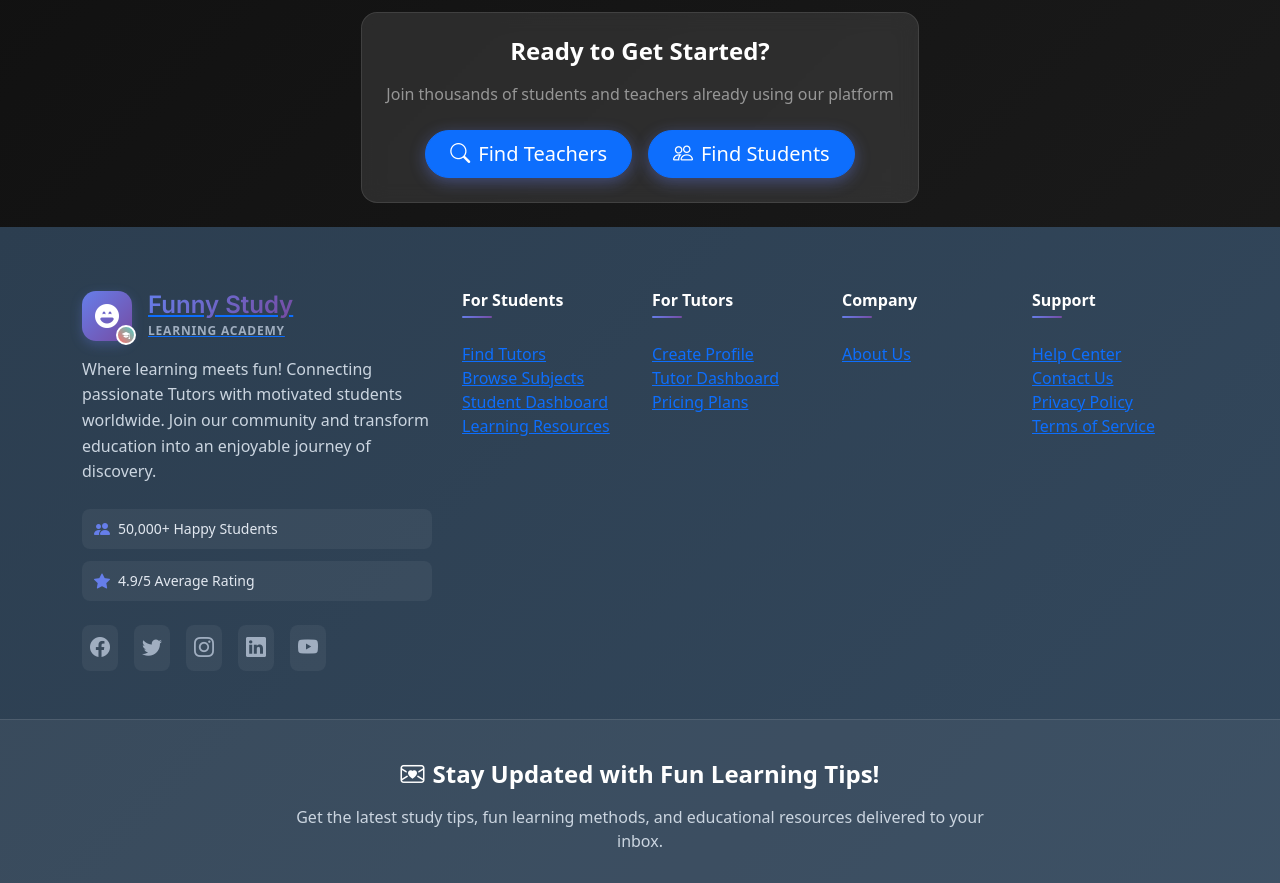
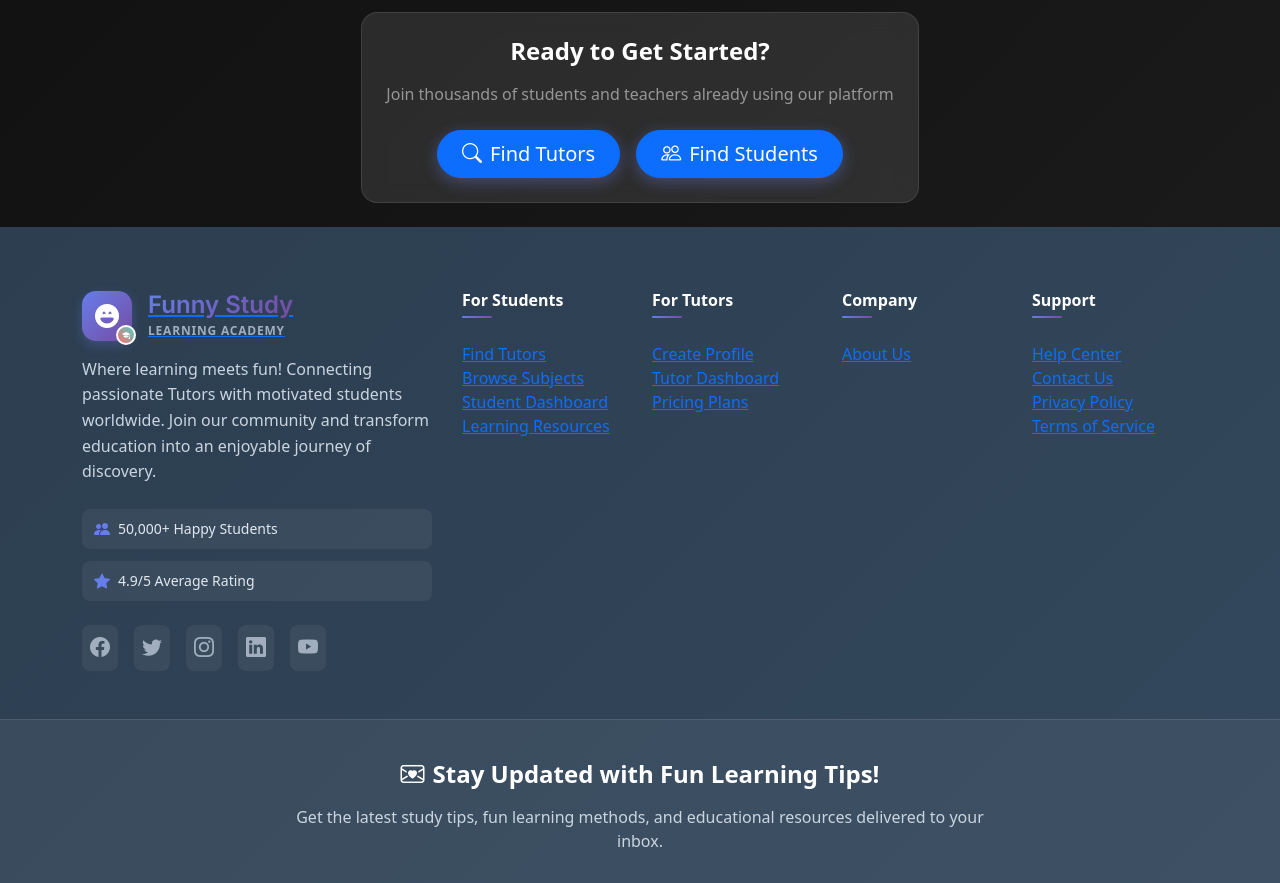
Before and after one commit to funnytutor6/tutor-fe, a React (Vite) app: page /video-demo in a window 1280 px wide. Shown: the part 1020-1903 px from the top of the page. Built offline with nearby package versions, Linux system fonts and the light colour scheme; no server answers.

Commit message:
refactor: standardize terminology from "teacher" to "tutor" in HelpCenter, Subjects, and VideoPlayer components for consistency

```diff
--- a/src/components/helpCenter.jsx
+++ b/src/components/helpCenter.jsx
@@ -21,12 +21,12 @@ const HelpCenter = () => {
         {
           id: 2,
           question: 'What\'s the difference between student and Tutor accounts?',
-          answer: 'Student accounts can search for teachers, send connection requests, and access learning materials. Tutor accounts can create teaching posts, receive student requests, and manage their teaching profile.'
+          answer: 'Student accounts can search for tutors, send connection requests, and access learning materials. Tutor accounts can create teaching posts, receive student requests, and manage their teaching profile.'
         },
         {
           id: 3,
-          question: 'How do I find teachers?',
-          answer: 'Use the "Find Teachers" page to search by subject, location, price range, and lesson type. You can filter results to find the perfect match for your learning needs.'
+          question: 'How do I find tutors?',
+          answer: 'Use the "Find Tutors" page to search by subject, location, price range, and lesson type. You can filter results to find the perfect match for your learning needs.'
         },
         {
           id: 4,
@@ -73,7 +73,7 @@ const HelpCenter = () => {
         {
           id: 10,
           question: 'How do students find me?',
-          answer: 'Students can find you through the search filters on the "Find Teachers" page. Having a complete profile with sample videos increases your visibility.'
+          answer: 'Students can find you through the search filters on the "Find Tutors" page. Having a complete profile with sample videos increases your visibility.'
         },
         {
           id: 11,
@@ -94,7 +94,7 @@ const HelpCenter = () => {
         {
           id: 13,
           question: 'How do I search for teachers?',
-          answer: 'Use the search filters on the "Find Teachers" page. You can filter by subject, location, price range, lesson type (online/in-person), and more.'
+          answer: 'Use the search filters on the "s" page. You can filter by subject, location, price range, lesson type (online/in-person), and more.'
         },
         {
           id: 14,
--- a/src/components/subjects.jsx
+++ b/src/components/subjects.jsx
@@ -103,7 +103,7 @@ const Subjects = () => {
                                         ))}
                                     </ul>
                                     <Link to="/find-teachers" className="explore-btn">
-                                        Find Teachers
+                                        Find Tutors
                                         <i className="bi bi-arrow-right ms-2"></i>
                                     </Link>
                                 </div>
--- a/src/components/videoPlayer.jsx
+++ b/src/components/videoPlayer.jsx
@@ -276,7 +276,7 @@ const VideoPlayer = () => {
                     }}
                   >
                     <i className="bi bi-search me-2"></i>
-                    Find Teachers
+                    Find Tutors
                   </button>
                   <button
                     className="btn btn-primary btn-lg rounded-pill px-4"
```
